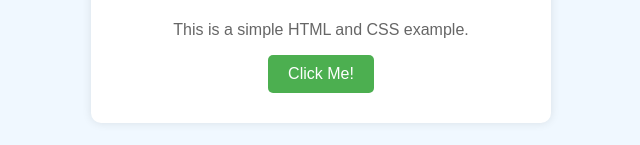
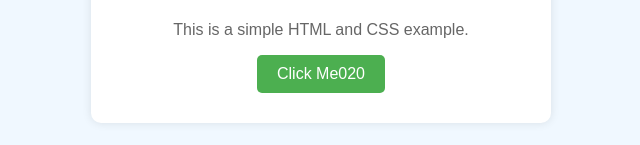
Before and after one commit to shra6802/DevOps, a plain HTML site: page index.html in a window 1280 px wide. Shown: the part 147-292 px from the top of the page, without its empty margins (319-959 px from the left). Drawn offline with Linux system fonts and the light colour scheme.

Commit message:
Update index.html

```diff
--- a/index.html
+++ b/index.html
@@ -9,7 +9,7 @@
     <div class="container">
         <h1>Welcome to My Website</h1>
         <p>This is a simple HTML and CSS example.</p>
-        <button>Click Me!</button>
+        <button>Click Me020</button>
     </div>
 </body>
 </html>
```
